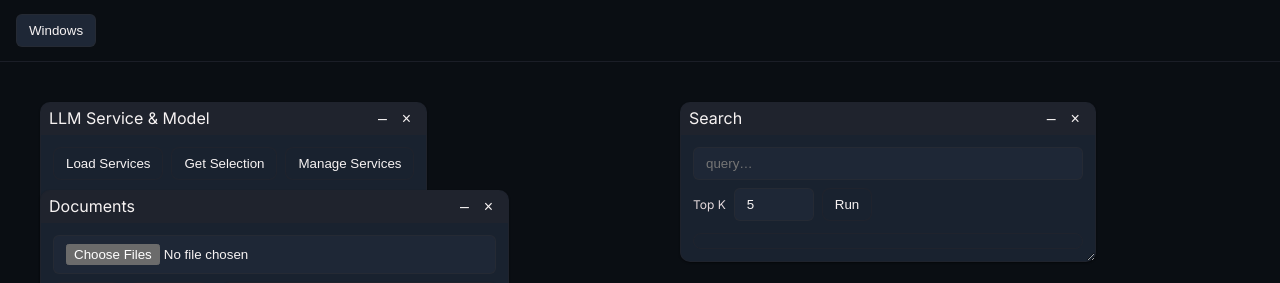
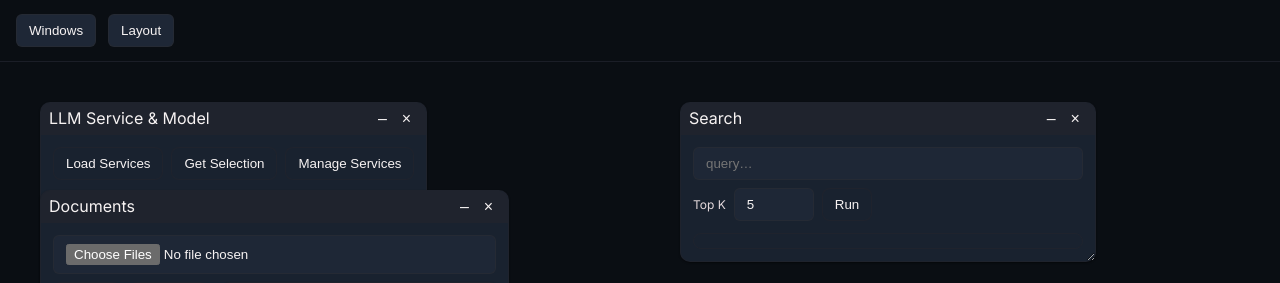
Before and after one commit to deployable-tech/deployable-knowledge-web, a Python web app: template templates/index.html in a window 1280 px wide. Shown: the top 283 px of the page. Run offline with Jinja, Linux system fonts and the light colour scheme; the template is opened without the code that fills it, so the values that code supplies are empty.

Commit message:
Add layout menu for automatic window arrangement

```diff
--- a/static/app/js/main.js
+++ b/static/app/js/main.js
@@ -7,6 +7,7 @@ import { setupLLMServiceAdminUI, serviceAdminWindow } from './llm_service_admin.
 import { renderSearchResultItem } from './search_result_item.js';
 import { setupChatHistoryUI, historyWindow } from './chat_history.js';
 import { initWindows } from '../../ui/js/windows.js';
+import { layoutWindows, LayoutModes } from '../../ui/js/layout-windows.js';
 
 const j = (o) => JSON.stringify(o, null, 2);
 
@@ -56,12 +57,62 @@ const windows = [
 ];
 
 // ---- build windows ----
-const { showWindow, elements } = initWindows({
+const { windows: windowRegistry, showWindow, elements } = initWindows({
   config: windows,
   menuId: 'windowMenu',
   menuBtnId: 'windowMenuBtn',
   containerId: 'desktop'
 });
+
+function applyLayout(mode) {
+  const container = document.getElementById('desktop');
+  if (!container) return;
+  const ws = { width: container.clientWidth, height: container.clientHeight };
+  const openWins = Array.from(windowRegistry.values()).filter(w => w.style.display !== 'none');
+  const winData = openWins.map(w => {
+    const cs = getComputedStyle(w);
+    return {
+      id: w.dataset.id,
+      width: w.offsetWidth,
+      height: w.offsetHeight,
+      minWidth: parseInt(cs.minWidth) || 100,
+      minHeight: parseInt(cs.minHeight) || 100,
+    };
+  });
+  let layoutMode = LayoutModes.TILE;
+  if (mode === 'cascade') layoutMode = LayoutModes.CASCADE;
+  else if (mode === 'smart') layoutMode = LayoutModes.SMART;
+  const layout = layoutWindows(ws, winData, layoutMode);
+  layout.forEach(pos => {
+    const w = windowRegistry.get(String(pos.id));
+    if (!w) return;
+    w.style.left = pos.x + 'px';
+    w.style.top = pos.y + 'px';
+    w.style.width = pos.width + 'px';
+    w.style.height = pos.height + 'px';
+    try {
+      const st = { left: w.style.left, top: w.style.top, width: w.style.width, height: w.style.height, hidden: false };
+      localStorage.setItem(`win:${pos.id}`, JSON.stringify(st));
+    } catch (e) {}
+  });
+}
+
+const layoutMenu = document.getElementById('layoutMenu');
+const layoutMenuBtn = document.getElementById('layoutMenuBtn');
+if (layoutMenu && layoutMenuBtn) {
+  layoutMenuBtn.addEventListener('click', e => {
+    e.stopPropagation();
+    layoutMenu.classList.toggle('visible');
+  });
+  layoutMenu.addEventListener('click', e => {
+    const li = e.target.closest('li');
+    if (!li) return;
+    const action = li.dataset.action;
+    if (action) applyLayout(action);
+    layoutMenu.classList.remove('visible');
+  });
+  document.addEventListener('click', () => layoutMenu.classList.remove('visible'));
+}
 
 function openChat() {
   showWindow('chat');
--- a/templates/index.html
+++ b/templates/index.html
@@ -14,6 +14,14 @@
       <button id="windowMenuBtn">Windows</button>
       <ul id="windowMenu" class="menu-list"></ul>
     </div>
+    <div class="menu">
+      <button id="layoutMenuBtn">Layout</button>
+      <ul id="layoutMenu" class="menu-list">
+        <li data-action="cascade">Cascade</li>
+        <li data-action="tile">Tile</li>
+        <li data-action="smart">Smart Layout</li>
+      </ul>
+    </div>
   </header>
 
   <main id="desktop"></main>
```
